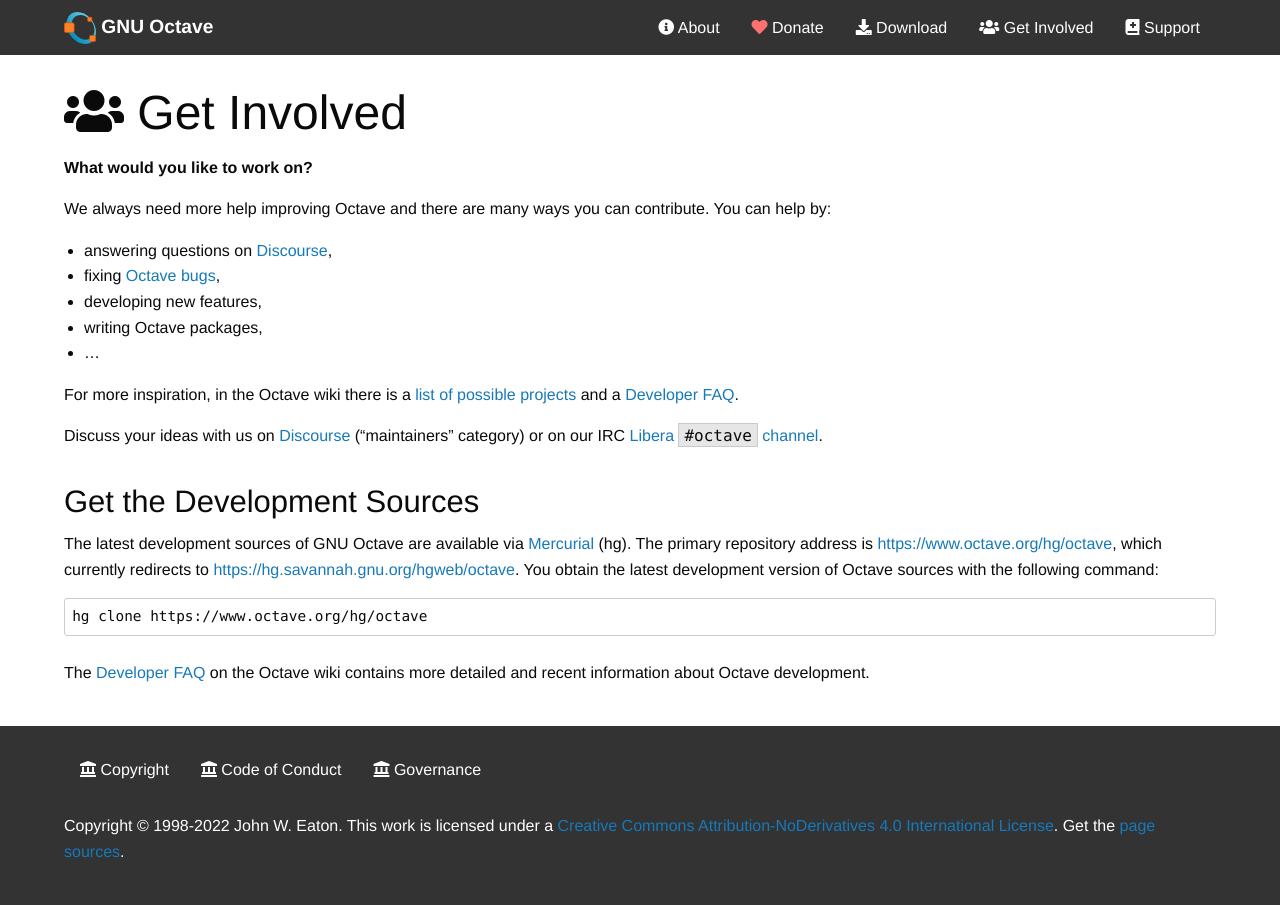
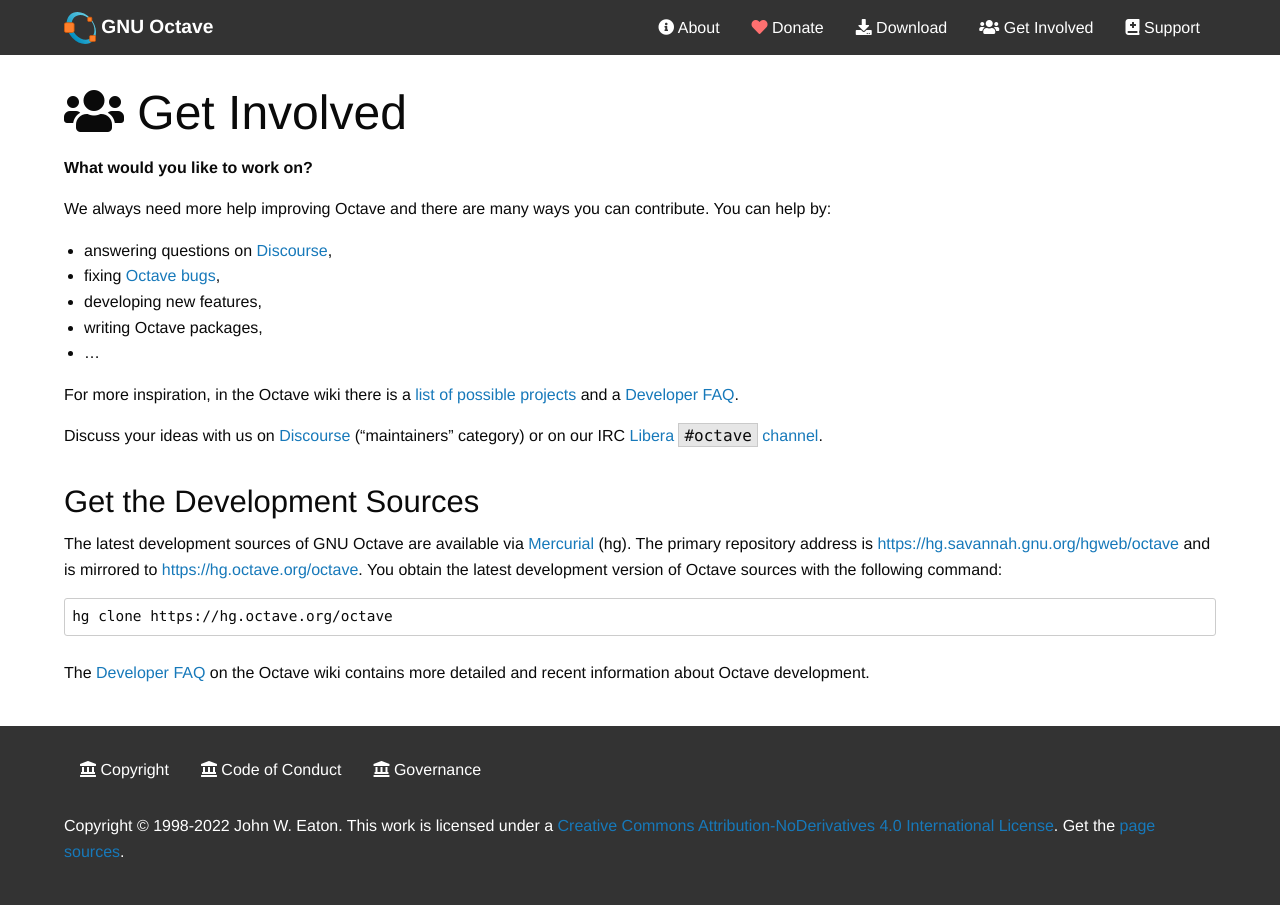
Before and after one commit to gnu-octave/gnu-octave.github.io, a Jekyll site: the page built from pages/get-involved.md, in a window 1280 px wide. Built offline with Jekyll 4.4.1, drawn with Linux system fonts in a browser that asks for light colours; nearby versions of some CDN libraries.

Commit message:
Update Octave repo url

````diff
--- a/pages/get-involved.md
+++ b/pages/get-involved.md
@@ -32,13 +32,13 @@
 The latest development sources of GNU Octave are available via
 [Mercurial](https://www.mercurial-scm.org/) (hg).
 The primary repository address is
-[https://www.octave.org/hg/octave](https://www.octave.org/hg/octave),
-which currently redirects to
-[https://hg.savannah.gnu.org/hgweb/octave](https://hg.savannah.gnu.org/hgweb/octave).
+[https://hg.savannah.gnu.org/hgweb/octave](https://hg.savannah.gnu.org/hgweb/octave)
+and is mirrored to
+[https://hg.octave.org/octave](https://hg.octave.org/octave).
 You obtain the latest development version of Octave sources with the following
 command:
 ```
-hg clone https://www.octave.org/hg/octave
+hg clone https://hg.octave.org/octave
 ```
 The [Developer FAQ]({{ site.wiki_url }}/Developer_FAQ) on the Octave wiki
 contains more detailed and recent information about Octave development.
````
Also changed, not shown: pages/governance.md (+1 -1 lines), pages/index.md (+1 -1 lines).
